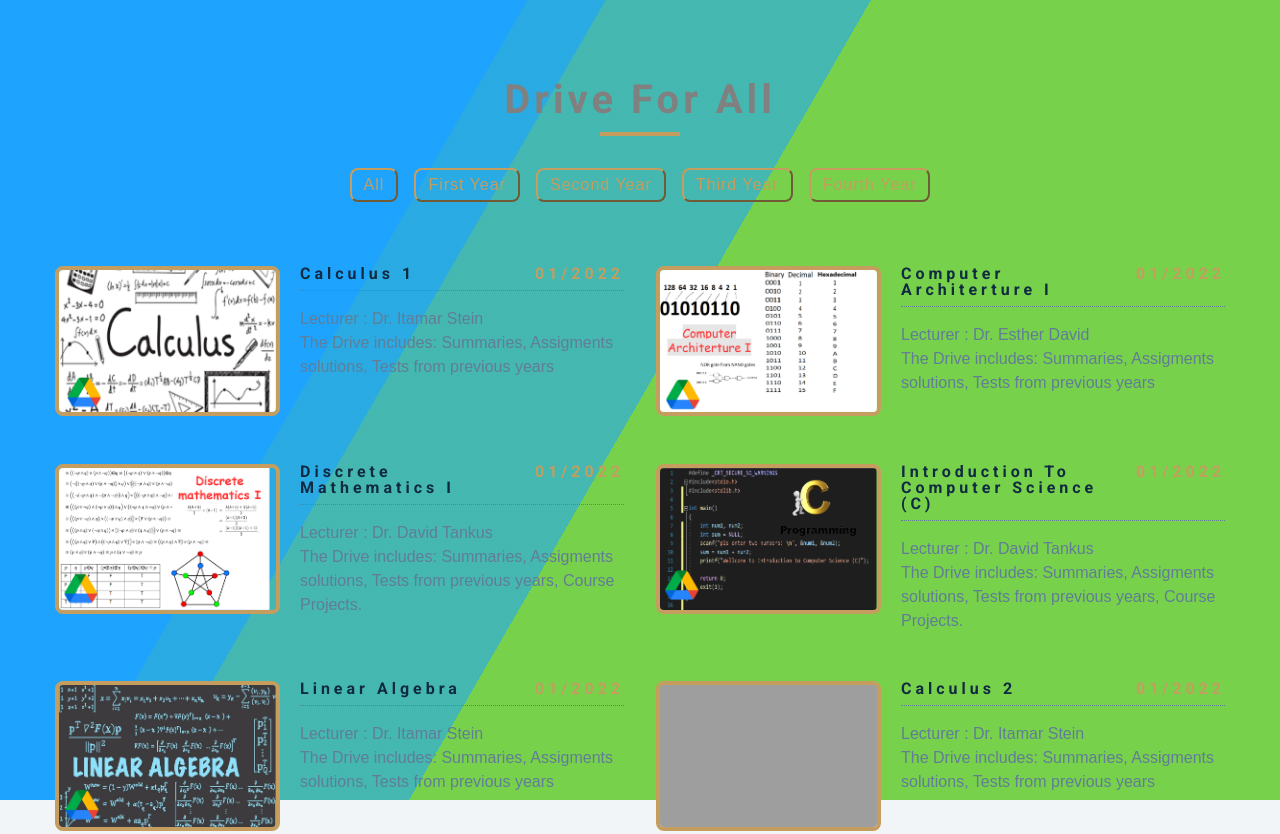
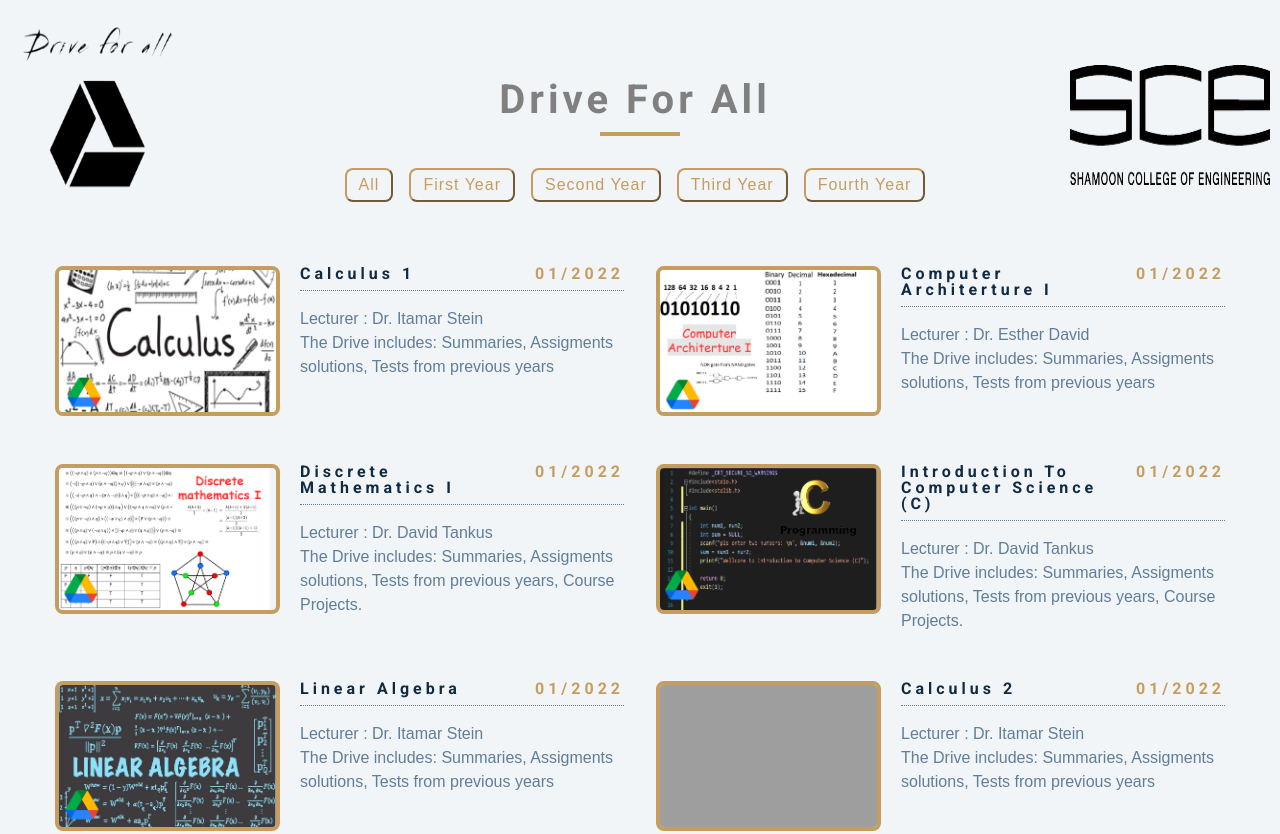
Before and after one commit to Ofek-Elgozi/DriveForAll, a plain HTML site: page index.html in a window 1280 px wide. Shown: the top 834 px of the page. Drawn offline with Linux system fonts and the light colour scheme; grey boxes are pictures that could not be loaded.

Commit message:
logo adding

```diff
--- a/index.html
+++ b/index.html
@@ -13,9 +13,10 @@
     <link rel="stylesheet" href="styles.css" />
   </head>
   <body>
-    <div class="bg"></div>
-    <div class="bg bg2"></div>
-    <div class="bg bg3"></div>
+    <div class="logo">
+      <img id="logo1" src="./images/logo.png" alt="logo" />
+      <img id="logo2" src="./images/SCE_logo.png" alt="logo" />
+    </div>
     <section class="menu">
       <!-- title -->
       <div class="title">
--- a/styles.css
+++ b/styles.css
@@ -179,6 +179,22 @@ Menu
 .title {
   text-align: center;
   margin-bottom: 2rem;
+}
+.logo {
+  margin-top: 0%;
+  margin-right: 10px;
+}
+#logo1 {
+  width: 200px;
+  height: 200px;
+  float: left;
+}
+#logo2 {
+  width: 200px;
+  height: 120px;
+  float: right;
+  margin-top: 65px;
+  right: 10px;
 }
 .underline {
   width: 5rem;
@@ -409,32 +425,3 @@ ul {
 .box li a:hover {
   color: #b9b9b9;
 }
-
-.bg {
-  animation: slide 3s ease-in-out infinite alternate;
-  background-image: linear-gradient(-60deg, #6c3 50%, #09f 50%);
-  bottom: 0;
-  left: -50%;
-  opacity: 0.5;
-  position: fixed;
-  right: -50%;
-  top: 0;
-  z-index: -1;
-}
-
-.bg2 {
-  animation-direction: alternate-reverse;
-  animation-duration: 8s;
-}
-
-.bg3 {
-  animation-duration: 10s;
-}
-@keyframes slide {
-  0% {
-    transform: translateX(-25%);
-  }
-  100% {
-    transform: translateX(25%);
-  }
-}
```
Also changed, not shown: images/SCE_logo.png (added), images/logo.png (added).
